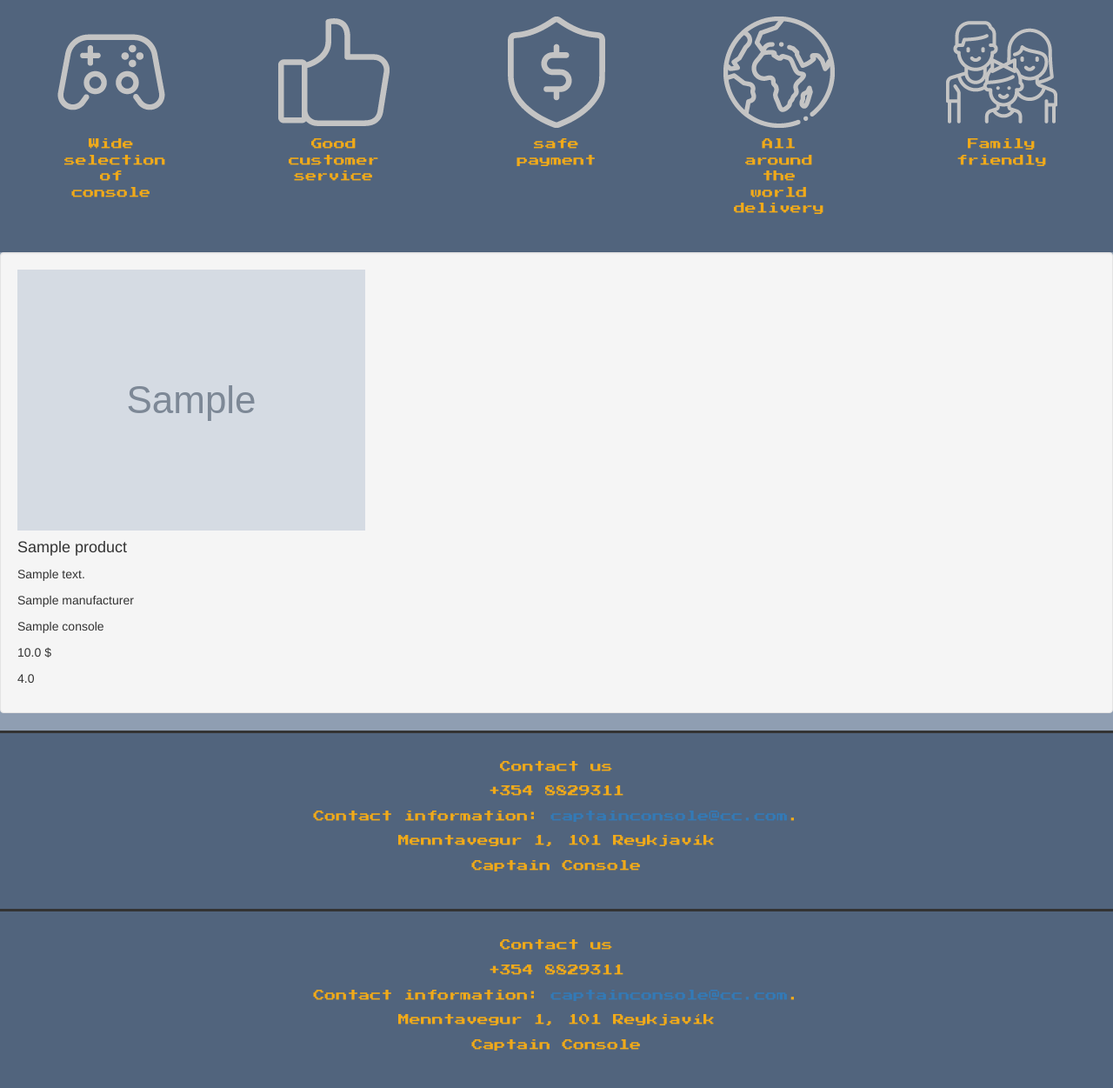
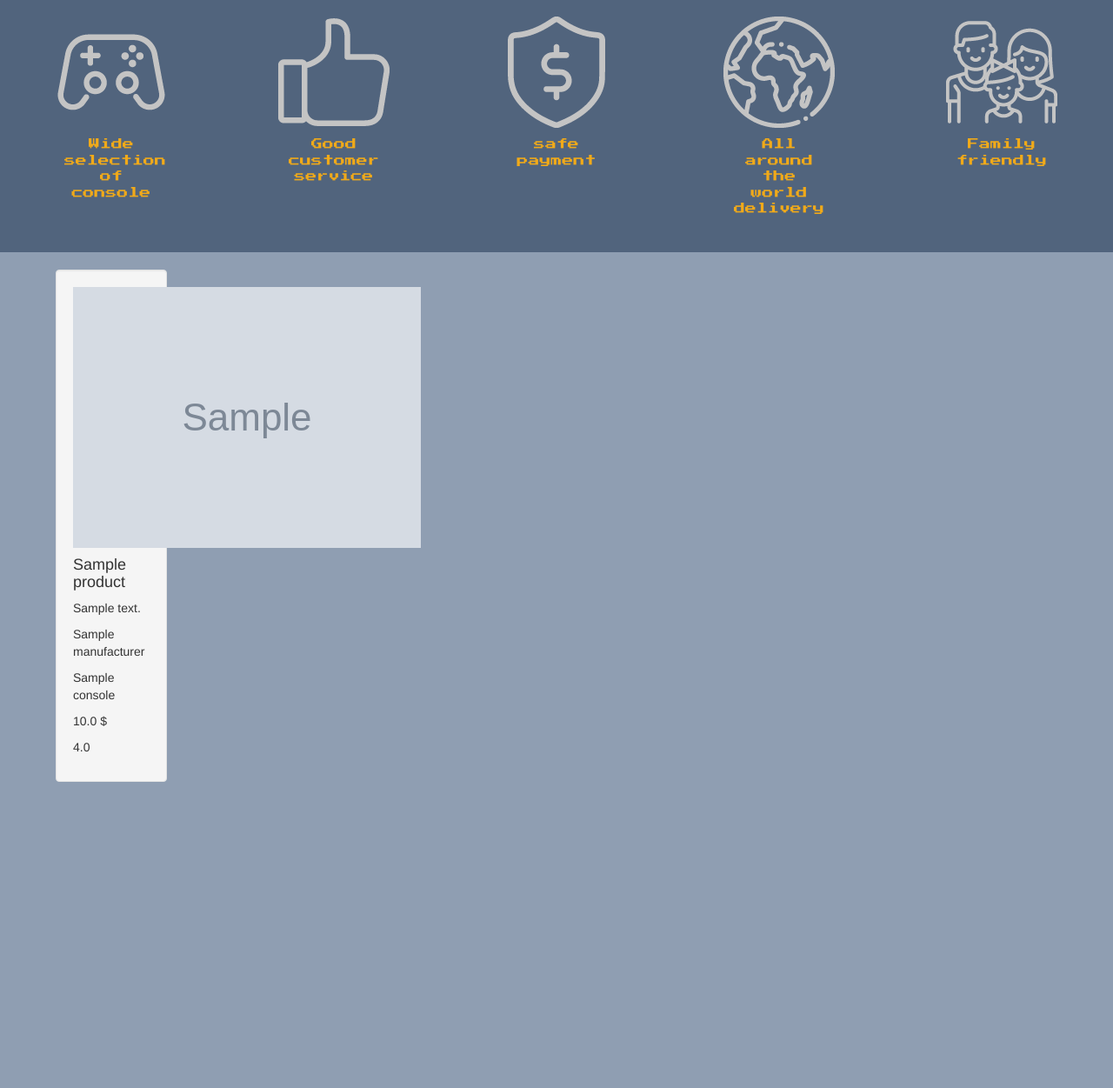
Before and after one commit to huginngri/CaptainConsole, a Django app: page / in a window 1280 px wide. Shown: the part 451-1702 px from the top of the page at 87% size. After the commit the page ends 1350 px from the top, so only its background shows below. Run offline with Django 3.2, Linux system fonts and the light colour scheme; tables that the repository leaves empty hold one stand-in row (values such as "Sample post"); grey boxes marked "Sample" are stand-in pictures; some libraries are stand-ins or nearby versions.

Commit message:
rugl og bugl

```diff
--- a/Captain_Console/static/css/main.css
+++ b/Captain_Console/static/css/main.css
@@ -81,7 +81,17 @@ body{
     justify-content: center;
 }
 
+.product_container{
+    jdisplay: flex;
+    flex-wrap: wrap;
+    justify-content: center;
+}
 
-.ccnavbar{
-    width: 100%
+.product_boxes{
+    justify-content: center;
+    margin-top: 20px;
+    margin-bottom: 20px;
+    margin-left: 5%;
+    margin-right: 5%;
+    width: 10%;
 }
--- a/Captain_Console/templates/base.html
+++ b/Captain_Console/templates/base.html
@@ -26,7 +26,7 @@
             {% endblock %}
         </div>
     </main>
-    {% include "footer.html" %}
+    {% include "navigation.html" %}
 
     <script src="http://ajax.googleapis.com/ajax/libs/jquery/1.10.2/jquery.min.js"></script>
     <script src="https://maxcdn.bootstrapcdn.com/bootstrap/3.3.7/js/bootstrap.min.js"
--- a/Captain_Console/templates/footer.html
+++ b/Captain_Console/templates/footer.html
@@ -1,9 +1,4 @@
-<!DOCTYPE html>
-<html>
-<body>
-
-<div class="footer ccblue">
-    <footer class = "ccorangesmall">
+<footer class = "ccorangesmall footer ccblue">
     <div class="information">
         <p>Contact us</p>
         <p>+354 8829311</p>
@@ -14,7 +9,3 @@
         <p>Captain Console</p>
     </div>
 </footer>
-</div>
-
-</body>
-</html>
--- a/Captain_Console/templates/products/index.html
+++ b/Captain_Console/templates/products/index.html
@@ -8,6 +8,3 @@
     {% endfor %}
 </div>
 {% endblock %}
-
-</body>
-</html>
--- a/Captain_Console/templates/products/product_details.html
+++ b/Captain_Console/templates/products/product_details.html
@@ -1,7 +1,6 @@
-{% extends 'base.html' %}
 {% load static %}
 {% block content %}
-    <div class="well product">
+    <div class="well product product_boxes">
         <a href="/products/{{ product.id }}"></a>
         <img class = "product-img" src="{% static   product.productimage_set.last.image  %}">
 
```
Lines whose indentation alone changed are shown as unchanged.
